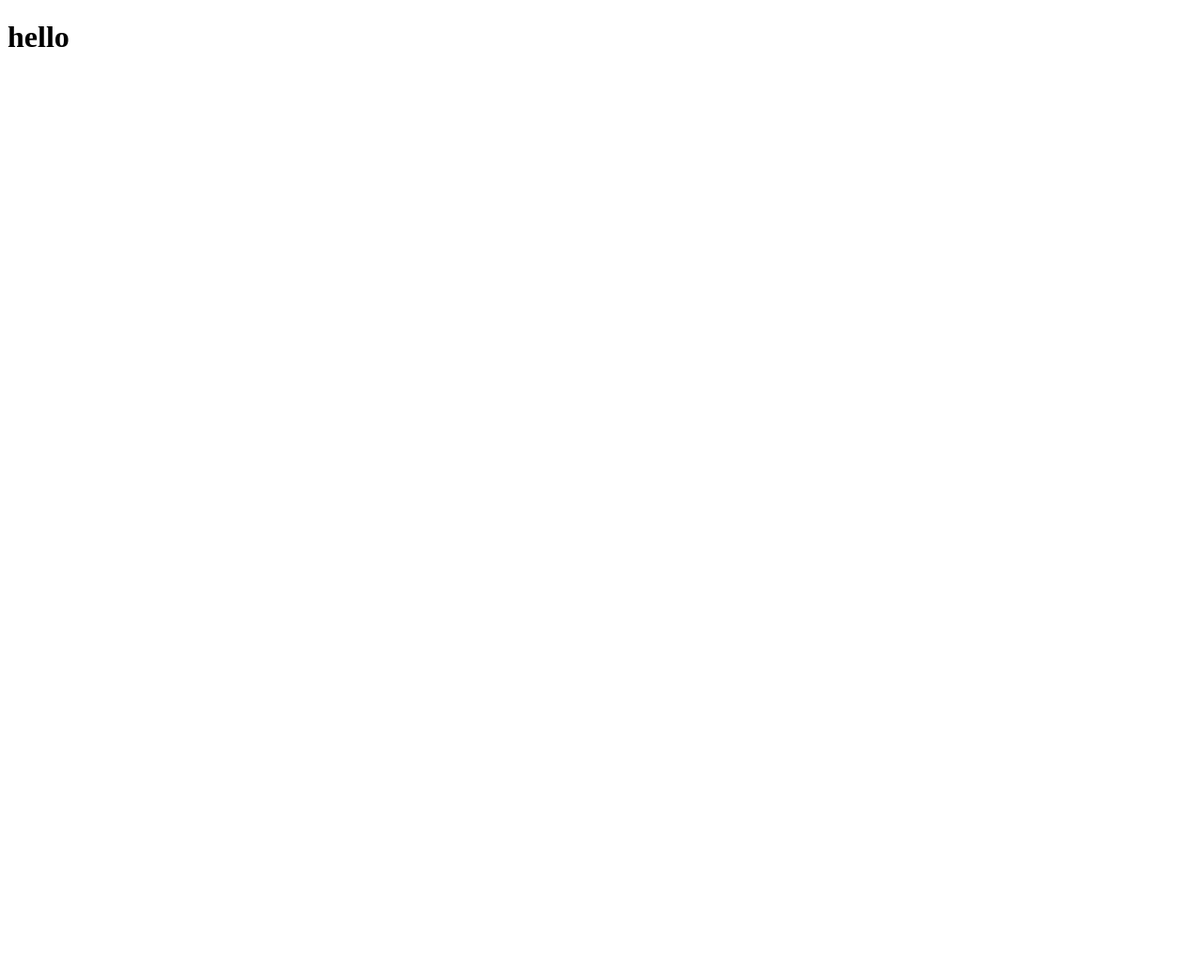
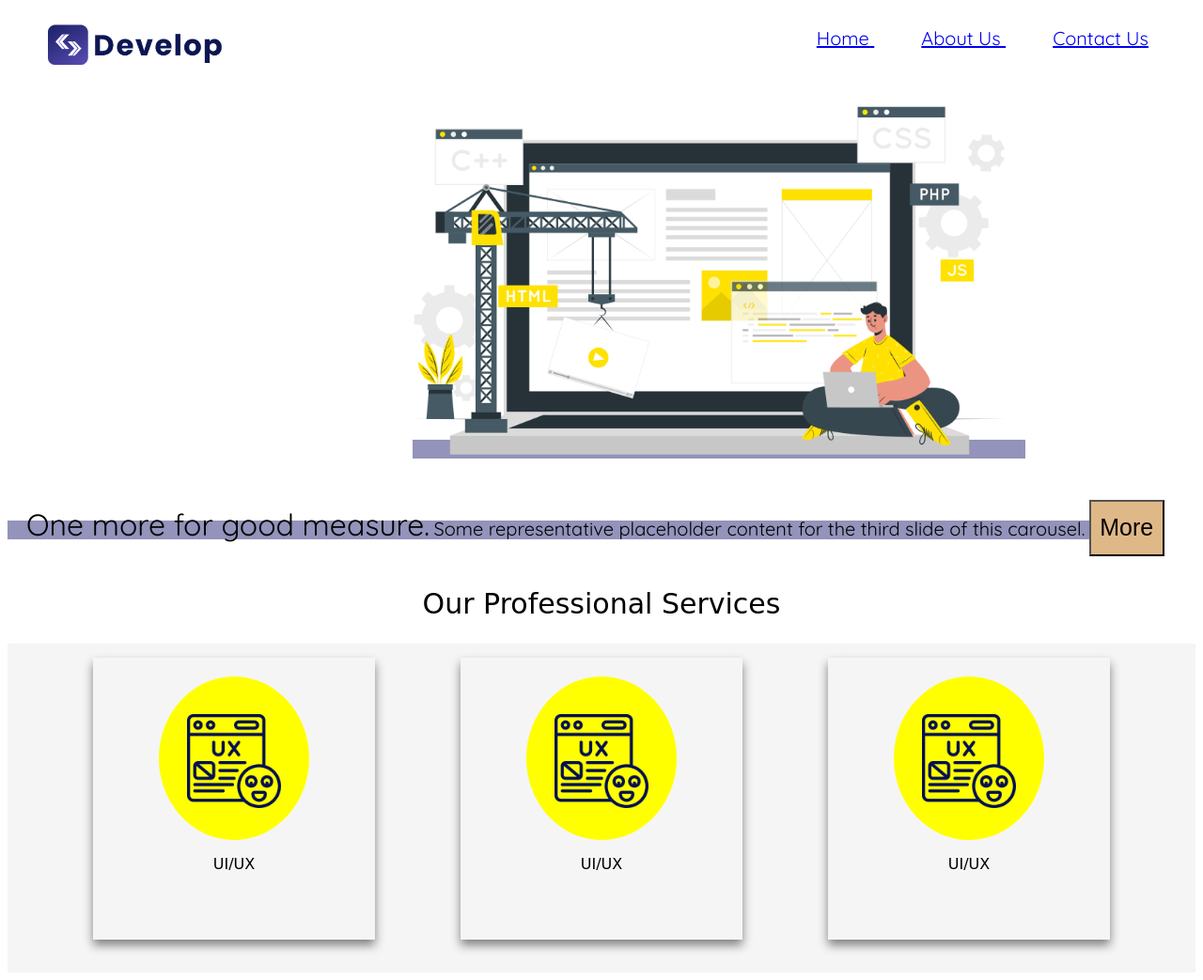
Before and after one commit to aisha-A198/projecthtml, a plain HTML site: page index.html in a window 1280 px wide. Shown: the whole page at 94% size. Before the commit the page ends 800 px from the top, so only its background shows below. Drawn offline with Linux system fonts and the light colour scheme.

Commit message:
add header

```diff
--- a/index.html
+++ b/index.html
@@ -5,8 +5,83 @@
     <meta http-equiv="X-UA-Compatible" content="IE=edge">
     <meta name="viewport" content="width=device-width, initial-scale=1.0">
     <title>Document</title>
+    <link rel="stylesheet" href="styles.css">
+    <link href='https://fonts.googleapis.com/css?family=Quicksand' rel='stylesheet'>
+
+
 </head>
 <body>
-    <h1> hello </h1>
+    <!-- navar -->
+
+    <nav class="navar">
+        <ul class="logo">
+            <li><img src="/img/colored logo.png" width="50%" height="50%"> </img></li>
+          </ul>
+
+          <ul class="contact">
+            <li> <a href="#">  Home  </a></li>
+            <li> <a href="#">  About Us  </a></li>
+            <li> <a href="#">  Contact Us  </a></li>
+
+          </ul>
+    </nav>
+<!-- ----------------------------------------------- -->
+<br>
+<header class="hedaecont">
+
+<img src="/img/Development.png" width="50%" height="50%" class="imagdevelop">
+
+<h1 class="h1H"> One more for good measure.</h1>
+<p class="pH"> Some representative placeholder content for the third slide of this  carousel.</p>
+<button class="butth"> More </button>
+
+
+
+</header>
+
+
+<!-- div to all content the page -->
+<article class="allcontent">
+<h1 style="font-size:30px; font-family: cursive; font-weight: 500; text-align: center;"> Our Professional Services </h1>
+
+<!-- div to cards -->
+
+
+<div class="container">
+    <div class="card">
+        <di class="backgroundy">
+      <img src="/img/UX.png" alt="ux" class="card__image" sizes="50px">
+    </di>
+      <p class="card__name"> UI/UX</p>
+  </div>
+
+<!-- card2 -->
+
+<div class="card">
+<di class="backgroundy">
+<img src="/img/UX.png" alt="Person" class="card__image" sizes="50px">
+</di>
+<p class="card__name"> UI/UX</p>
+</div>
+
+<!-- card3 -->
+
+<div class="card">
+<di class="backgroundy">
+<img src="/img/UX.png" alt="Person" class="card__image" sizes="50px">
+</di>
+<p class="card__name"> UI/UX</p>
+</div>
+
+</div>
+
+
+
+
+
+
+</article>
+
+
 </body>
 </html>
--- /dev/null
+++ b/styles.css
@@ -0,0 +1,109 @@
+body{
+    font-family: Quicksand;
+}
+.logo{
+    margin: 10px;
+    padding: 5px 0px 5px 30px;
+    float: left;
+
+  }
+  nav li {
+    display: inline;
+    margin-right: 50px;
+  }
+.contact{
+    float: right;
+    font-size: 20px;
+    /* font-family: 'Gill Sans', 'Gill Sans MT', Calibri, 'Trebuchet MS', sans-serif; */
+}
+.hedaecont{
+    background-color: rgb(147, 147, 187);
+    width: 100%;
+    height: 400px;
+    margin: 50px 0 0 0 ;
+    overflow: auto;
+    display:ruby;
+
+}
+.imagdevelop{
+    float: right;
+   margin-right: 20px;
+   margin-top: 40px;
+    clear: right;
+    width: 50% ;
+    height: 50%;
+}
+.h1H {
+    margin-top: 50px;
+    margin-left: 20px;
+    float: left;
+    clear: left;
+    font-weight: 400;
+    /* font-family:Verdana, Geneva, Tahoma, sans-serif;  */
+    text-align: justify;
+}
+.pH{
+
+    clear: left;
+    font-weight: 400;
+    font-size:20px;
+    /* font-family:'Times New Roman', Times, serif  */
+
+}
+.butth{
+    background-color: burlywood;
+
+    width: 80px;
+    height: 60px;
+    font-size: 25px;
+    align-items: center;
+    /* font-family: sans-serif; */
+
+}
+
+.container {
+    display: flex;
+    justify-content: space-evenly;
+    align-items: left;
+    height: 350px;
+    background-color: #f5f5f5;
+    font-family: 'Baloo Paaji 2', cursive;
+
+  }
+
+  .card {
+    /* background-color: #222831; */
+    height: 300px;
+    width: 300px;;
+    /* border-radius: 5px; */
+    display: flex;
+    flex-direction: column;
+    align-items: center;
+    /* box-shadow: rgba(0, 0, 0, 0.7); */
+    /* color: white; */
+    box-shadow: 0 6px 10px  gray;
+    margin-top: 15px;
+
+  }
+
+  .card__image {
+    /* height: 150px; */
+    width: 100px;
+    margin-top: 10px;
+    padding: 10px ;
+
+  }
+  .backgroundy{
+      background-color: yellow;
+      border-radius: 50%;
+      padding: 20px;
+      margin-top: 20px;
+      /* border: 3px solid #be1254; */
+  }
+
+  @media (max-width: 700px) {
+      .container{
+          flex-direction: column;
+      }
+
+  }
```
Also changed, not shown: img/1.png (added), img/2.png (added), img/3.png (added), img/4.png (added), img/Development.png (added), img/UX.png (added), img/center colored logo.png (added), img/colored logo.png (added), img/design.png (added), img/logo icon.png (added), img/logo.png (added), img/maintoMB.jpg (added), img/support.png (added), img/white logo with bg.jpg (added), 1 more files.
